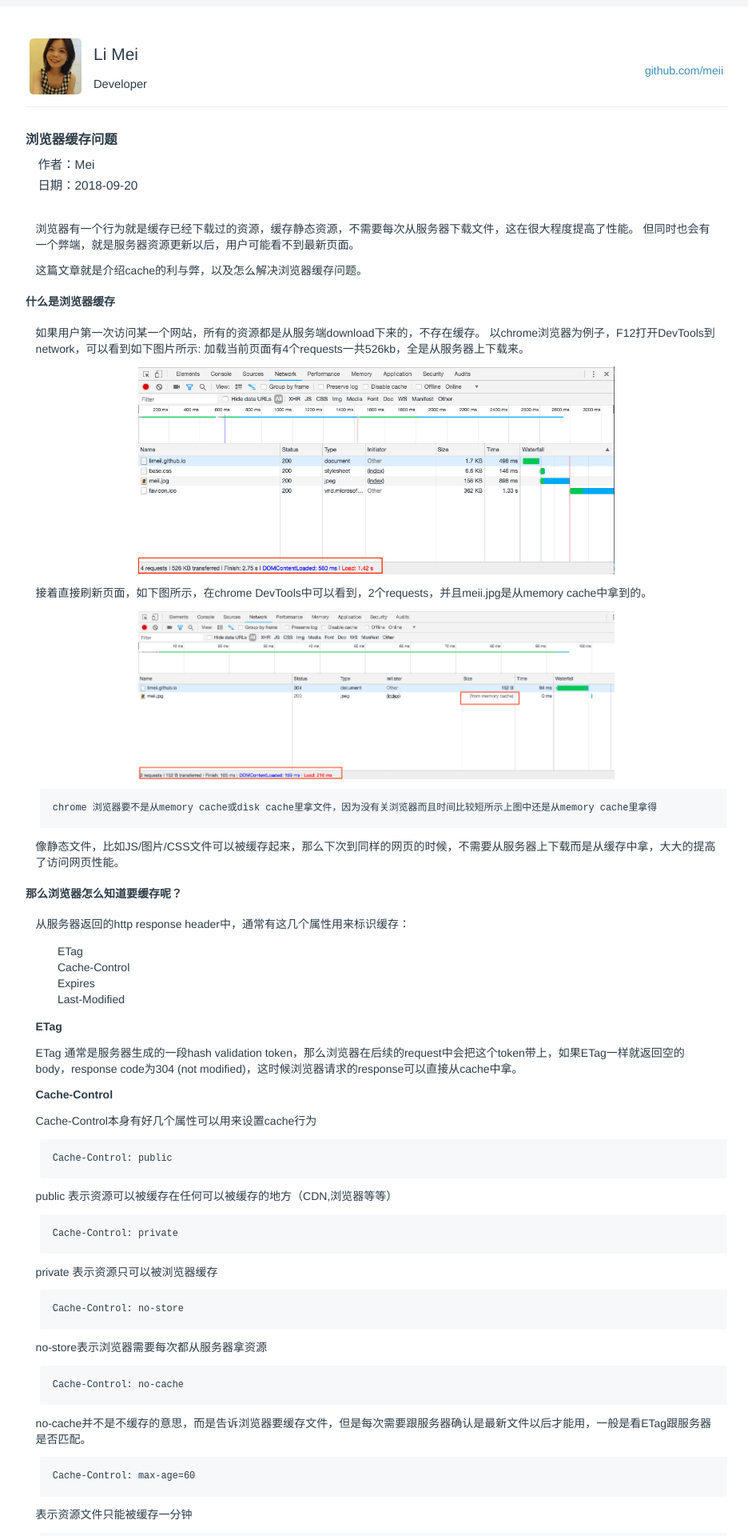
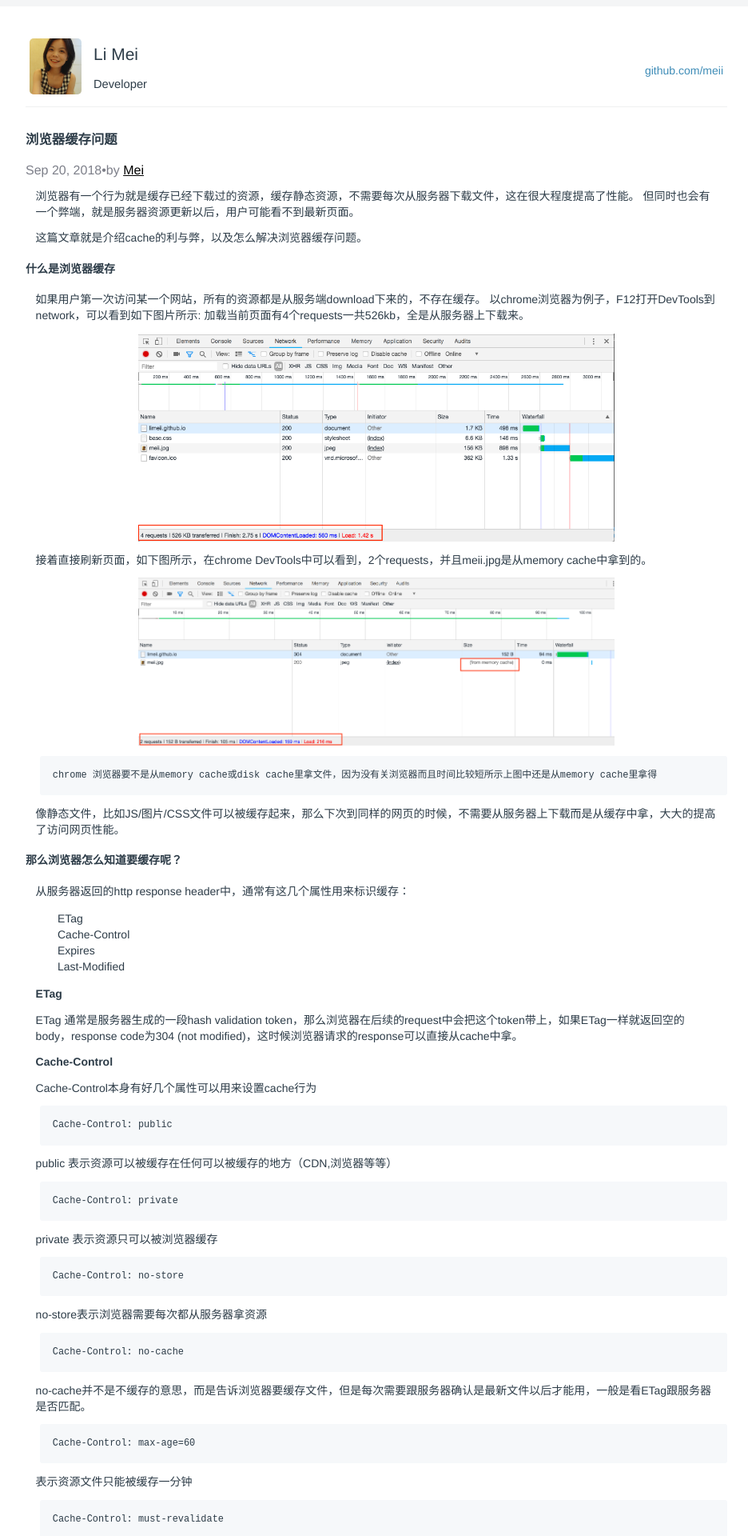
Before and after one commit to LiMeii/LiMeii.github.io, a Jekyll site: the page built from _posts/2018-09-20-cache-busting.md, in a window 1280 px wide. Shown: the top 1920 px of the page at 80% size, without its empty margins (177-1113 px from the left). Built offline with Jekyll 4.4.1, drawn with Linux system fonts in a browser that asks for light colours.

Commit message:
git add subtitle

```diff
--- a/_posts/2018-09-20-cache-busting.md
+++ b/_posts/2018-09-20-cache-busting.md
@@ -4,7 +4,15 @@ layout: post
 ---
 
 # 浏览器缓存问题
-<div class="card-author"> <span>作者：Mei</span> <br> <span>日期：2018-09-20</span></div>
+<div class="title-meta">
+<span>
+Sep 20, 2018
+</span>
+<span>•</span>
+<span>
+by <a target="_blank" href="">Mei</a>
+</span>
+</div>
 
 浏览器有一个行为就是缓存已经下载过的资源，缓存静态资源，不需要每次从服务器下载文件，这在很大程度提高了性能。
 但同时也会有一个弊端，就是服务器资源更新以后，用户可能看不到最新页面。
--- a/assets/base.css
+++ b/assets/base.css
@@ -190,6 +190,16 @@ p {
     line-height: 1.7em;
     margin: -0.5em 0 2em 1em;
     font-size: 1.1em
+}
+.title-meta {
+    font-size: 16px;
+    color: rgba(38,41,58,.6);
+    line-height: 18px;
+    display: -webkit-box;
+    display: -webkit-flex;
+    display: -ms-flexbox;
+    display: flex;
+    margin-top: 20px;
 }
 .footer-navigation {
     color: #b0b8c1;
```
